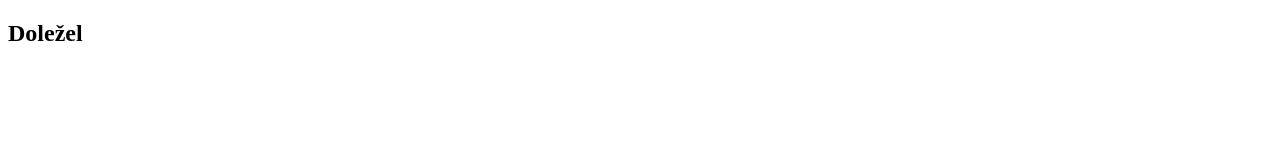
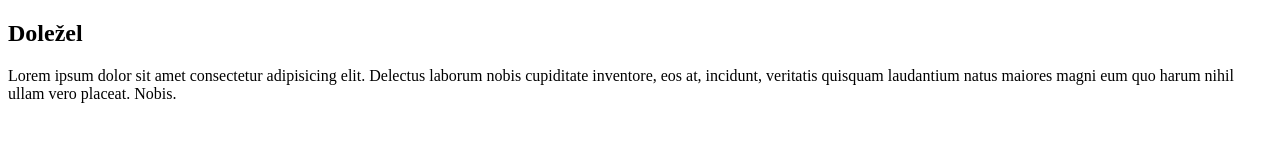
Before and after one commit to Dadfa4555/Dolezel2, a plain HTML site: page index.html in a window 1280 px wide. Drawn offline with Linux system fonts and the light colour scheme.

Commit message:
přidán první odstavec

```diff
--- a/index.html
+++ b/index.html
@@ -4,8 +4,12 @@
     <meta charset="UTF-8">
     <meta name="viewport" content="width=device-width, initial-scale=1.0">
     <title>Document</title>
+    <link rel="stylesheet" href="style.css">
 </head>
 <body>
     <h2>Doležel</h2>
+
+    <p>Lorem ipsum dolor sit amet consectetur adipisicing elit. Delectus laborum nobis cupiditate inventore, eos at,
+        incidunt, veritatis quisquam laudantium natus maiores magni eum quo harum nihil ullam vero placeat. Nobis.</p>
 </body>
 </html>
```
